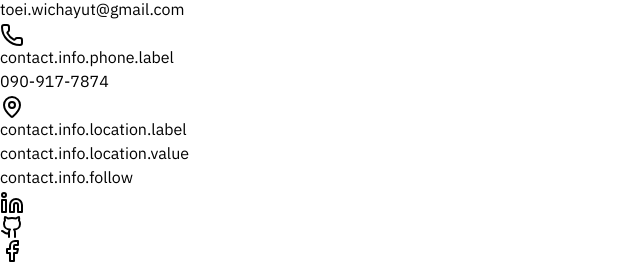
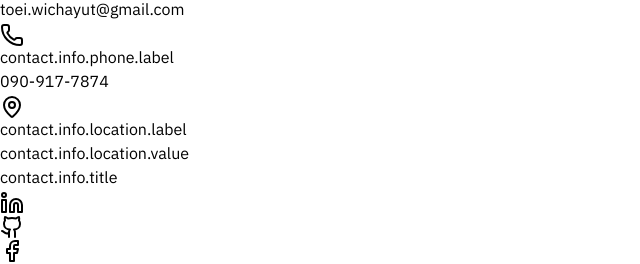
Before and after one commit to Verel15/resume-toeisang, a Next.js app: page / in a window 1280 px wide. Shown: the part 11173-11437 px from the top of the page, without its empty margins (0-640 px from the left). Built offline with nearby package versions, Linux system fonts and the light colour scheme; what i18next-resources-to-backend would draw is missing.

Commit message:
fixed : change variable

```diff
--- a/src/components/Pages/ContactMe.tsx
+++ b/src/components/Pages/ContactMe.tsx
@@ -180,7 +180,7 @@ export default function ContactMe() {
 
                 <div className="mt-12">
                   <h4 className="text-lg font-medium text-gray-800 dark:text-white mb-4 inline-flex items-center">
-                    {t("contact.info.follow")}
+                    {t("contact.info.title")}
                     <span className="ml-2 inline-block w-12 h-[1px] bg-gray-300 dark:bg-gray-600"></span>
                   </h4>
                   <div className="flex space-x-4">
```
